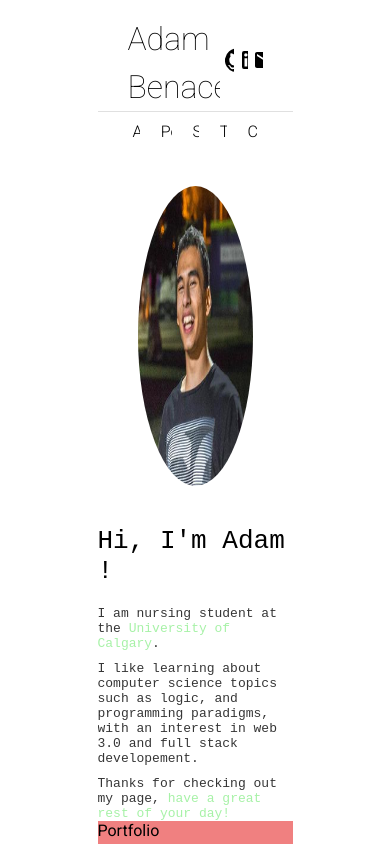
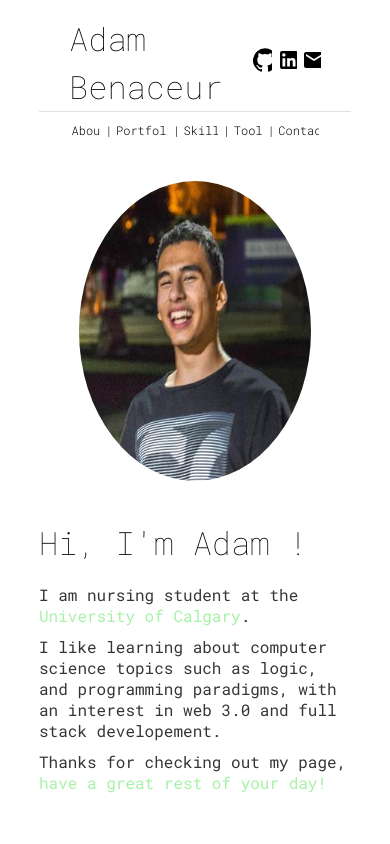
Before and after one commit to adambenaceur/adambenaceur.com, a React (Create React App) app: page / in a window 390 px wide. Built offline with nearby package versions, Linux system fonts and the light colour scheme.

Commit message:
added new font(Roberto Mono) to match css effect for the about section. Added font % in the navigation section for mobile ease of use.

```diff
--- a/public/index.html
+++ b/public/index.html
@@ -13,7 +13,7 @@ npm run deploy -->
       content="Web site created using create-react-app"
     />
     <link href="https://fonts.googleapis.com/css2?family=Roboto:wght@100;300;400;500;700;900&display=swap" rel="stylesheet">
-
+    <link href="https://fonts.googleapis.com/css2?family=Roboto+Mono:wght@100;200;300;400;500;600;700&family=Roboto:wght@300;400;500;700;900&display=swap" rel="stylesheet">
     <title>Portfolio</title>
     <style>
       * {
--- a/src/App.scss
+++ b/src/App.scss
@@ -4,7 +4,7 @@
 
 .menu {
     height: 100vh;
-    max-width: 50%;
+    max-width: 80%;
     margin: 0 auto !important;
     float: none !important;
     scrollbar-width: none; // for firefox
--- a/src/components/about/About.scss
+++ b/src/components/about/About.scss
@@ -29,13 +29,14 @@
 
 .title {
     display:flex;
+
 }
+
 
 .about h1 {
     font-weight: 100;
     position: relative;
-    font-family: monospace;
-    // width: max-content;
+    font-family: Roboto Mono;
 }
 
 .about h1::before,
@@ -65,7 +66,7 @@
 .about p {
     margin: 10px 0px;
     font-weight: 400;
-    font-family: monospace;
+    font-family: Roboto Mono;
     opacity: 0;
     transform: translateY(3rem);
     animation: fadeInUp 2s ease calc(4s + .5s) forwards;
@@ -73,7 +74,7 @@
 
 .about a {
     color: lightgreen;
-    font-family: monospace;
+    font-family: Roboto Mono;
 }
 
 
--- a/src/components/header/Header.scss
+++ b/src/components/header/Header.scss
@@ -18,6 +18,8 @@
     font-weight: 200;
     align-items:center;
     display: flex;
+    font-family: Roboto Mono;
+    font-weight:100;
 }
 
 .contact {
--- a/src/components/navigation/Navigation.scss
+++ b/src/components/navigation/Navigation.scss
@@ -11,7 +11,20 @@
     align-items: center;
     text-decoration: none;
     color: black;
-    margin: 0px 5px 5px 5px;
+    margin: 0px 2.5px 2.5px 2.5px;
+    font-family: Roboto Mono;
+
+
+    @media (max-width: 640px) {
+        font-size:90%;
+     }
+
+    @media (max-width: 515px) {
+        font-size: 75%;
+        justify-content: cen;
+    }
+
+
 
 }
 
--- a/src/components/portfolio/Portfolio.js
+++ b/src/components/portfolio/Portfolio.js
@@ -3,7 +3,7 @@ import './Portfolio.scss'
 
 function Portfolio() {
   return (
-    <div className='portfolio' id='portfolio'>Portfolio</div>
+    <div className='portfolio' id='portfolio'></div>
   )
 }
 
--- a/src/components/portfolio/Portfolio.scss
+++ b/src/components/portfolio/Portfolio.scss
@@ -1,3 +1,3 @@
 .portfolio {
-    background-color: lightcoral;
+    background-color: white;
 }
```
Also changed, not shown: src/components/about/About.js (+0 -9 lines).
